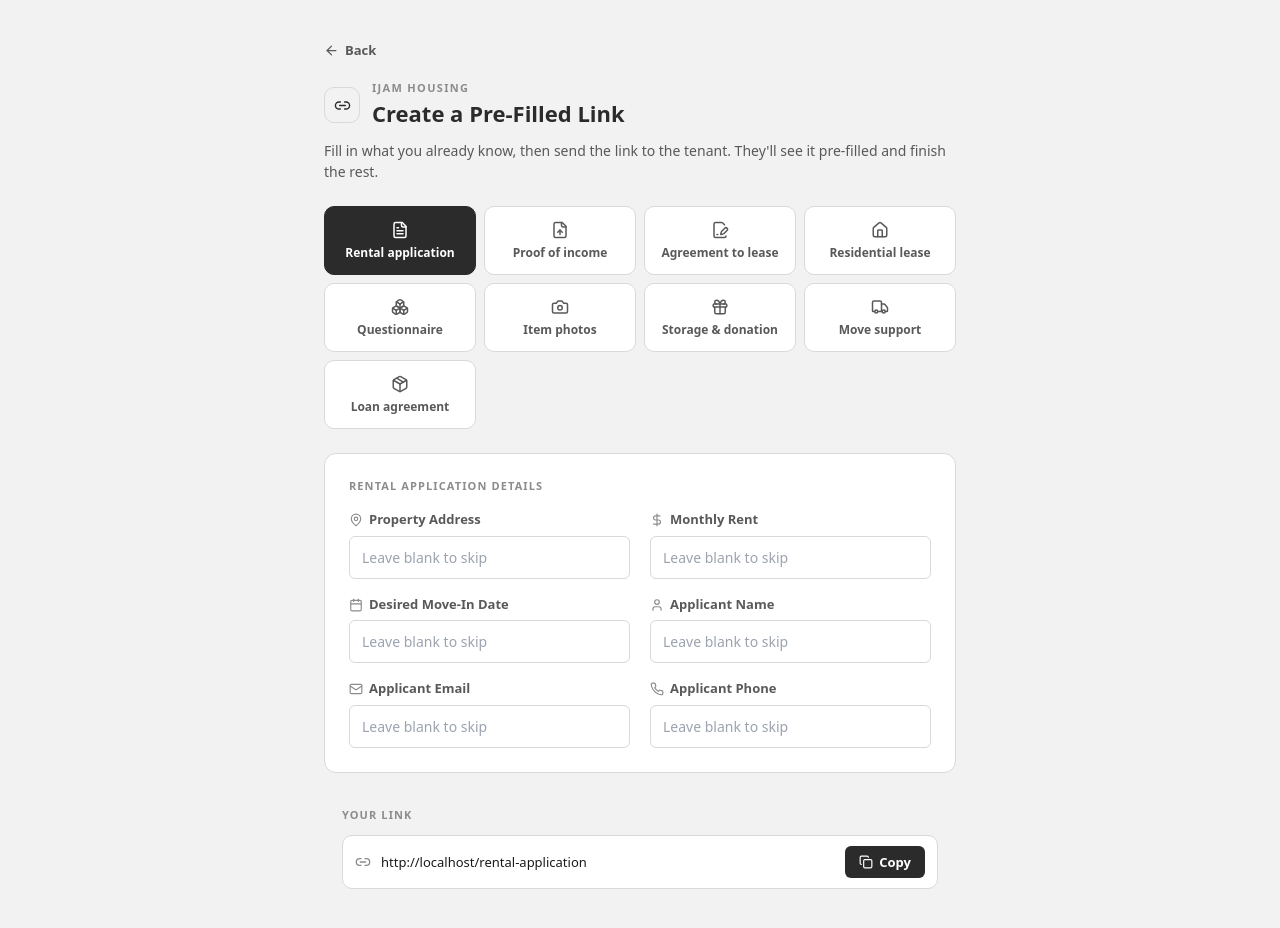
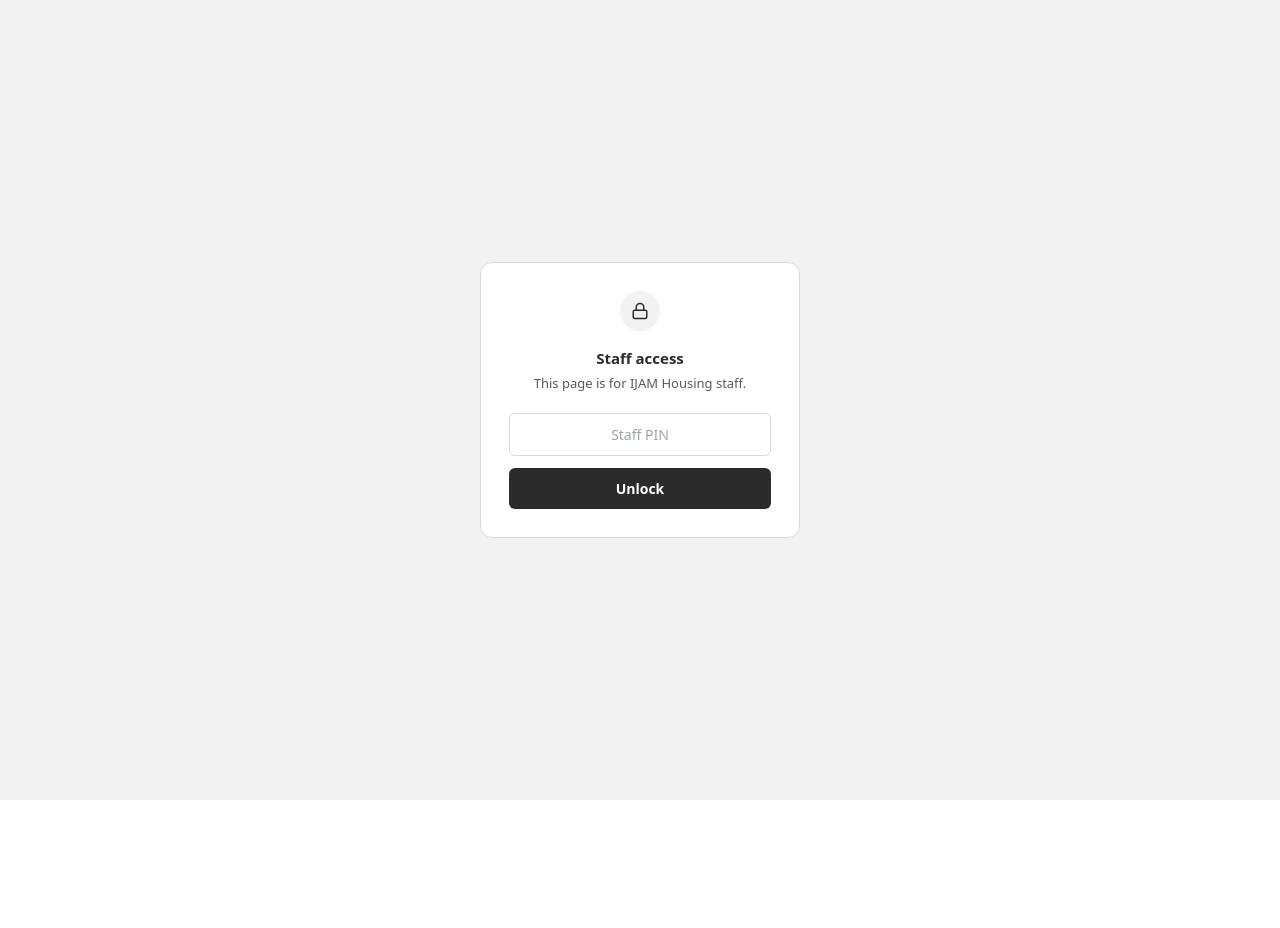
Before and after one commit to DoTheRidiculous/ijam-rental-app, a React (Vite) app: page /create-link in a window 1280 px wide. Shown: the top 928 px of the page. After the commit the page ends 800 px from the top, so only its background shows below. Built offline with nearby package versions, Linux system fonts and the light colour scheme.

Commit message:
Add files via upload

```diff
--- a/src/formKit.jsx
+++ b/src/formKit.jsx
@@ -1,6 +1,6 @@
 import React, { useState, useEffect, useRef } from "react";
 import { jsPDF } from "jspdf";
-import { Loader2, AlertTriangle, CheckCircle2, Download, RotateCcw, ChevronLeft, ChevronRight, Type, PenLine } from "lucide-react";
+import { Loader2, AlertTriangle, CheckCircle2, Download, RotateCcw, ChevronLeft, ChevronRight, Type, PenLine, Lock } from "lucide-react";
 
 // ---------- Design tokens (matches the IJAM Housing document series) ----------
 export const INK = "#1A1A1A";
@@ -455,3 +455,69 @@
     </button>
   );
 }
+
+// StaffGate — a lightweight PIN prompt in front of internal-only tool pages.
+// This is NOT real security: the PIN lives in the browser bundle and is
+// visible to anyone who inspects the page source or network requests. It
+// exists purely to signal "this isn't for you" to a tenant who wanders onto
+// a staff URL, and to save staff from an accidental stumble-in. Nothing
+// sensitive (like Rental Application data) is ever gated only by this —
+// that data lives in Drive with its own real permissions.
+const STAFF_UNLOCK_KEY = "ijam-staff-unlocked";
+
+export function StaffGate({ children }) {
+  const [unlocked, setUnlocked] = useState(false);
+  const [checked, setChecked] = useState(false);
+  const [pin, setPin] = useState("");
+  const [error, setError] = useState("");
+
+  useEffect(() => {
+    setUnlocked(localStorage.getItem(STAFF_UNLOCK_KEY) === "true");
+    setChecked(true);
+  }, []);
+
+  const submit = (e) => {
+    e.preventDefault();
+    const expected = import.meta.env.VITE_STAFF_PIN;
+    if (!expected) {
+      // No PIN configured — don't lock staff out of their own tools.
+      setUnlocked(true);
+      return;
+    }
+    if (pin === expected) {
+      localStorage.setItem(STAFF_UNLOCK_KEY, "true");
+      setUnlocked(true);
+      setError("");
+    } else {
+      setError("That's not the right PIN.");
+    }
+  };
+
+  if (!checked) return null;
+  if (unlocked) return children;
+
+  return (
+    <div className="min-h-screen flex items-center justify-center p-6" style={{ backgroundColor: PALEGREY }}>
+      <form onSubmit={submit} className="max-w-xs w-full bg-white rounded-xl border p-7 text-center" style={{ borderColor: LIGHTGREY }}>
+        <div className="w-10 h-10 rounded-full mx-auto mb-4 flex items-center justify-center" style={{ backgroundColor: PALEGREY }}>
+          <Lock size={18} color={CHARCOAL} />
+        </div>
+        <p className="text-[15px] font-bold mb-1" style={{ color: CHARCOAL }}>Staff access</p>
+        <p className="text-[13px] mb-5" style={{ color: SLATE }}>This page is for IJAM Housing staff.</p>
+        <input
+          type="password"
+          value={pin}
+          onChange={(e) => { setPin(e.target.value); setError(""); }}
+          placeholder="Staff PIN"
+          autoFocus
+          className="w-full rounded-md border px-3 py-2.5 text-[14px] outline-none text-center mb-3"
+          style={{ borderColor: LIGHTGREY, color: INK }}
+        />
+        {error && <p className="text-[12px] mb-3" style={{ color: SLATE }}>{error}</p>}
+        <button type="submit" className="w-full py-2.5 rounded-md text-[14px] font-semibold text-white" style={{ backgroundColor: CHARCOAL }}>
+          Unlock
+        </button>
+      </form>
+    </div>
+  );
+}
--- a/src/main.jsx
+++ b/src/main.jsx
@@ -16,26 +16,27 @@
 import DashboardApp from "./DashboardApp.jsx";
 import EmailTemplatesApp from "./EmailTemplatesApp.jsx";
 import ProofOfIncomeApp from "./ProofOfIncomeApp.jsx";
+import { StaffGate } from "./formKit.jsx";
 import "./index.css";
 
 ReactDOM.createRoot(document.getElementById("root")).render(
   <React.StrictMode>
     <BrowserRouter>
       <Routes>
-        <Route path="/" element={<Landing />} />
-        <Route path="/create-link" element={<LinkBuilder />} />
+        <Route path="/" element={<StaffGate><Landing /></StaffGate>} />
+        <Route path="/create-link" element={<StaffGate><LinkBuilder /></StaffGate>} />
         <Route path="/rental-application" element={<RentalApplicationApp />} />
         <Route path="/agreement-to-lease" element={<AgreementToLeaseApp />} />
         <Route path="/residential-lease" element={<ResidentialLeaseApp />} />
         <Route path="/move-in-questionnaire" element={<MoveInQuestionnaireApp />} />
         <Route path="/item-photos" element={<PhotoUploadApp />} />
-        <Route path="/find-photos" element={<FindPhotos />} />
+        <Route path="/find-photos" element={<StaffGate><FindPhotos /></StaffGate>} />
         <Route path="/storage-donation-consent" element={<StorageDonationConsentApp />} />
         <Route path="/move-support" element={<MoveSupportApp />} />
-        <Route path="/find-documents" element={<DocumentSearchApp />} />
+        <Route path="/find-documents" element={<StaffGate><DocumentSearchApp /></StaffGate>} />
         <Route path="/property-loan-agreement" element={<PropertyLoanAgreementApp />} />
-        <Route path="/dashboard" element={<DashboardApp />} />
-        <Route path="/email-templates" element={<EmailTemplatesApp />} />
+        <Route path="/dashboard" element={<StaffGate><DashboardApp /></StaffGate>} />
+        <Route path="/email-templates" element={<StaffGate><EmailTemplatesApp /></StaffGate>} />
         <Route path="/proof-of-income" element={<ProofOfIncomeApp />} />
       </Routes>
     </BrowserRouter>
```
